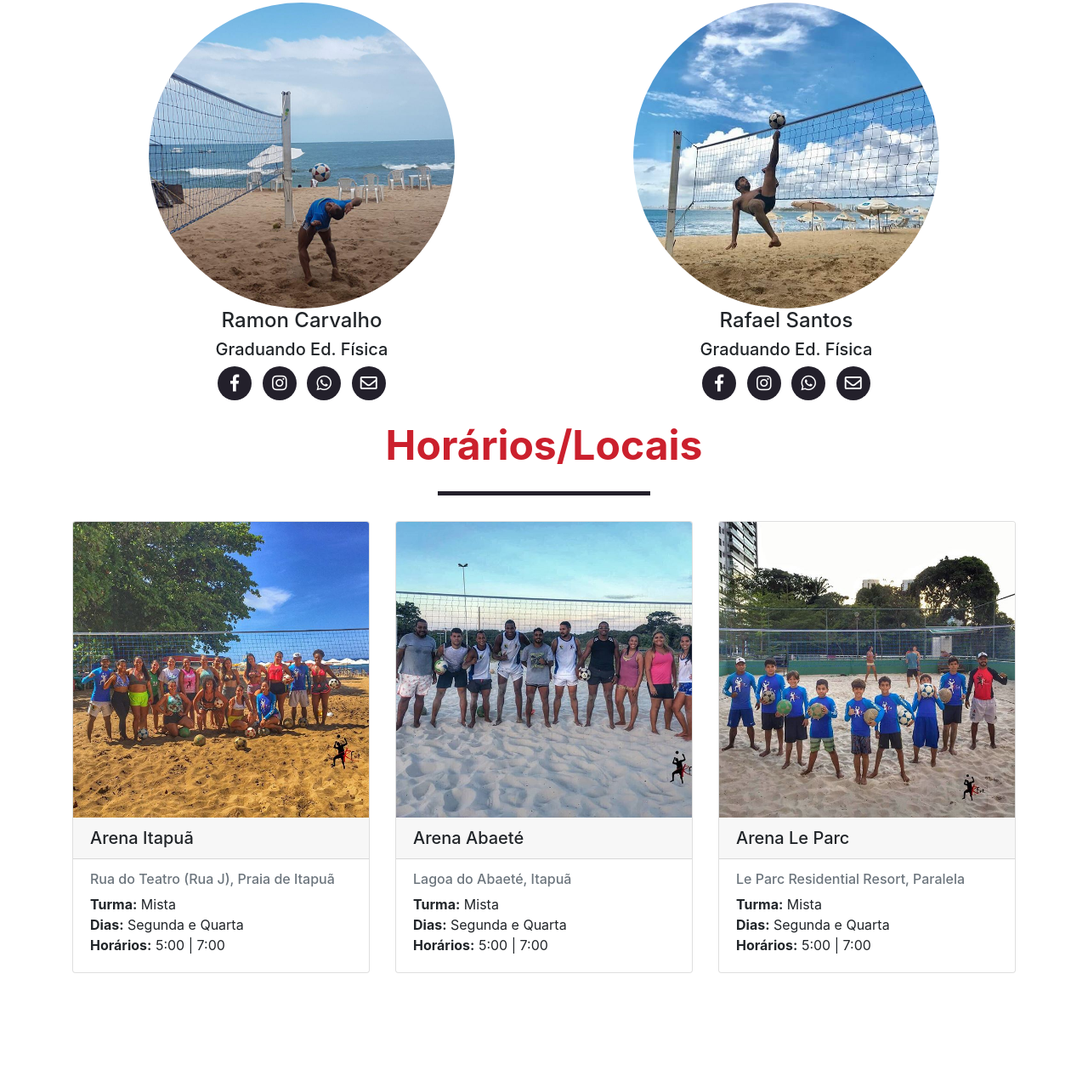
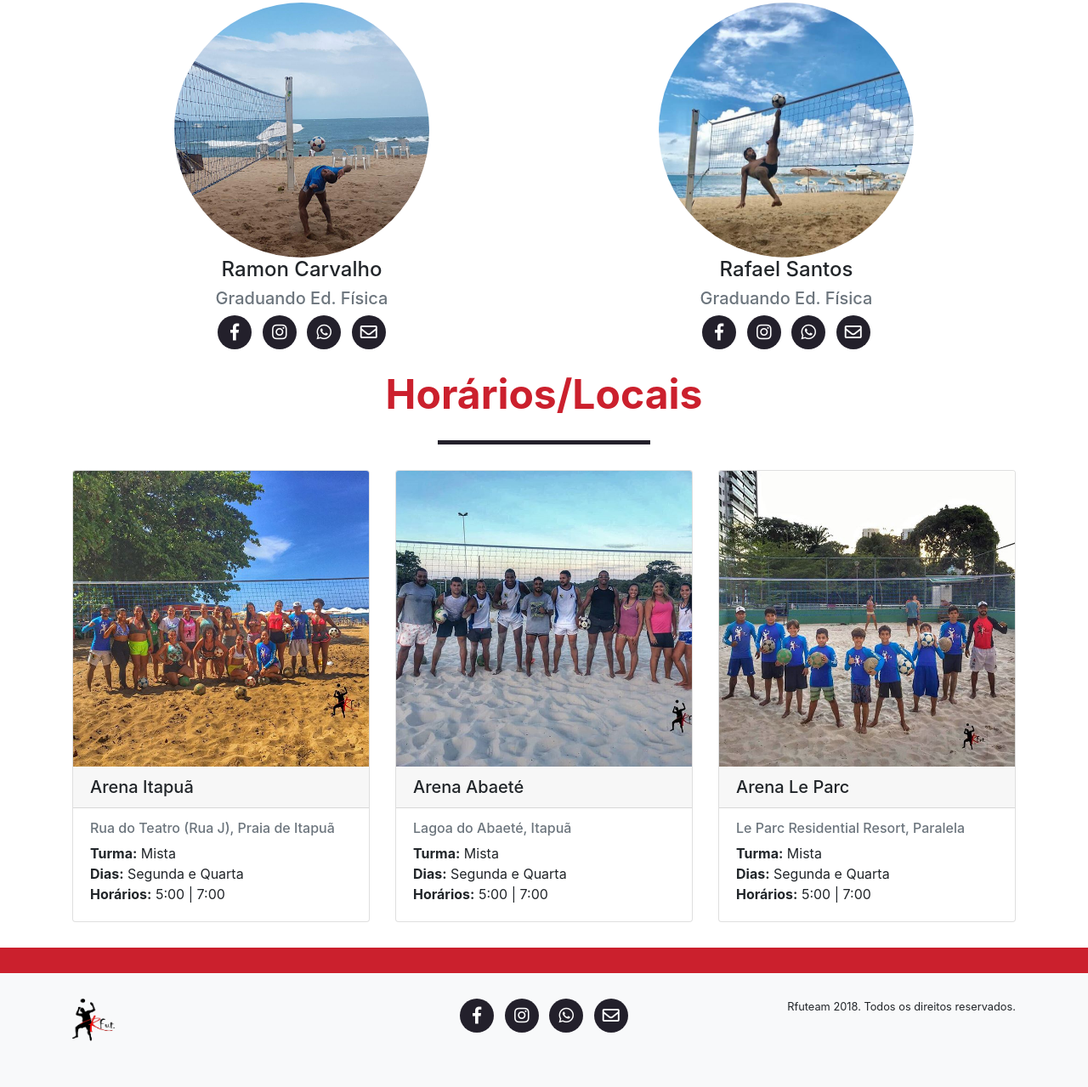
Before and after one commit to wjuniori/rfuteam, a plain HTML site: page index.html in a window 1280 px wide. Shown: the part 831-2110 px from the top of the page at 85% size. Before the commit the page ends 2006 px from the top, so only its background shows below. Drawn offline with nearby package versions, Linux system fonts and the light colour scheme.

Commit message:
Adicionado footer
=> index.html

1. Alterado <span class="img-brand"> para <img class="img-brand">
2. Adicionado class="text-muted" ao <h5> em <section id="instructors">
3. Adicionado <footer class="bg-light">

=> rfuteam.css

1. Alterado class .img-brand
2. Alterado dimensões da class .img-profile
3. Retirado text-align: center; em ul.list-social
4. Adicionado formatações do footer

```diff
--- a/css/rfuteam.css
+++ b/css/rfuteam.css
@@ -25,10 +25,6 @@ nav {
 .img-brand {
     width: 50px;
 	height: 50px;
-	display: block;
-	background: url('../img/rfuteam-logo.png') no-repeat;
-	background-size: contain; /* definir que a imagem de fundo terá o mesmo tamanho da classe */
-	color: transparent; /* No caso de leitores de tela, eles reconhecem textos, por isso é importante manter o texto e a imagem */
 }
 
 .navbar-light .navbar-nav .nav-link {
@@ -44,7 +40,6 @@ body {
   padding-top: 124px; /* height do navbar: 104px; */
   /* background: #212121;
   color: #ffffff; */
-
 }
 
 @media (min-width: 992px) {
@@ -72,13 +67,12 @@ h2 {
 }
 
 .img-profile {
-    width: 360px;
-    height: 360px;
+    width: 300px;
+    height: 300px;
 }
 
 ul.list-social {
     margin-bottom: 0;
-    text-align: center;
 }
 
 ul.list-social li a {
@@ -111,4 +105,9 @@ ul.list-social li a:active {
     font-weight: bold;
 }
 
-/* ********** TIPOGRAFIA ********** */
+/* ********** FOOTER ********** */
+
+footer {
+    border-top: 30px solid #cb202d;
+    padding: 30px 0;
+}
--- a/index.html
+++ b/index.html
@@ -28,7 +28,7 @@
 
         <!-- logo -->
         <a class="navbar-brand" href="#page-top">
-          <span class="img-brand">Rfuteam</span>
+          <img class="img-brand" src="img/rfuteam-logo.png" alt="Logo Rfuteam">
         </a>
 
         <!-- botao toggle -->
@@ -114,7 +114,7 @@
           <div class="col-lg-6 text-center mb-4">
             <img src="img/ramon-carvalho.jpg" alt="Ramon Carvalho" class="rounded-circle img-fluid d-block mx-auto img-profile">
             <h4>Ramon Carvalho</h4>
-            <h5>Graduando Ed. Física</h5>
+            <h5 class="text-muted">Graduando Ed. Física</h5>
             <ul class="list-inline list-social">
               <li class="list-inline-item">
                 <a target="_blank" href="#">
@@ -141,7 +141,7 @@
           <div class="col-lg-6 text-center mb-4">
             <img src="img/rafael-santos.jpg" alt="Rafael Santos" class="rounded-circle img-fluid d-block mx-auto img-profile">
             <h4>Rafael Santos</h4>
-            <h5>Graduando Ed. Física</h5>
+            <h5 class="text-muted">Graduando Ed. Física</h5>
             <ul class="list-inline list-social">
               <li class="list-inline-item">
                 <a target="_blank" href="https://www.facebook.com/profile.php?id=100000708830727">
@@ -233,6 +233,47 @@
       </div> <!-- container -->
     </section>
 
+    <footer class="bg-light">
+      <div class="container">
+        <div class="row">
+
+          <div class="col-lg-4 mb-4">
+            <img class="img-brand" src="img/rfuteam-logo.png" alt="Logo Rfuteam">
+          </div>
+
+          <div class="col-lg-4 mb-4 text-center">
+            <ul class="list-inline list-social">
+              <li class="list-inline-item">
+                <a target="_blank" href="https://www.facebook.com/Rfuteam">
+                  <i class="fab fa-facebook-f"></i>
+                </a>
+              </li>
+              <li class="list-inline-item">
+                <a target="_blank" href="https://www.instagram.com/rfuteam/">
+                  <i class="fab fa-instagram"></i>
+                </a>
+              </li>
+              <li class="list-inline-item">
+                <a target="_blank" href="https://api.whatsapp.com/send?phone=XXYY000000000&text=Olá!"> <!-- encurtador de URL: https://bitly.com/ -->
+                  <i class="fab fa-whatsapp"></i>
+                </a>
+              </li>
+              <li class="list-inline-item">
+                <a target="_top" href="mailto:#">
+                  <i class="far fa-envelope"></i>
+                </a>
+              </li>
+            </ul>
+          </div>
+
+          <div class="col-lg-4 small mb-4 text-right">
+            <p>Rfuteam 2018. Todos os direitos reservados.</p>
+          </div>
+
+        </div>
+      </div>
+    </footer>
+
     <!-- Optional JavaScript -->
     <!-- jQuery first, then Popper.js, then Bootstrap JS -->
     <script src="https://code.jquery.com/jquery-3.3.1.slim.min.js" integrity="sha384-q8i/X+965DzO0rT7abK41JStQIAqVgRVzpbzo5smXKp4YfRvH+8abtTE1Pi6jizo" crossorigin="anonymous"></script>
```
